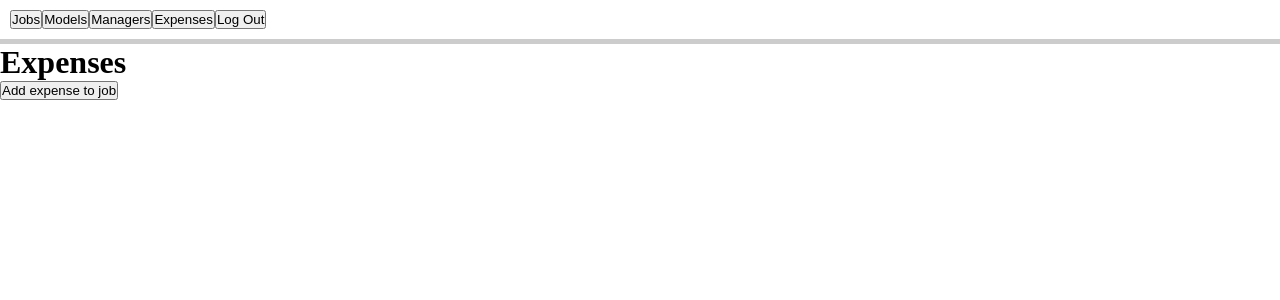
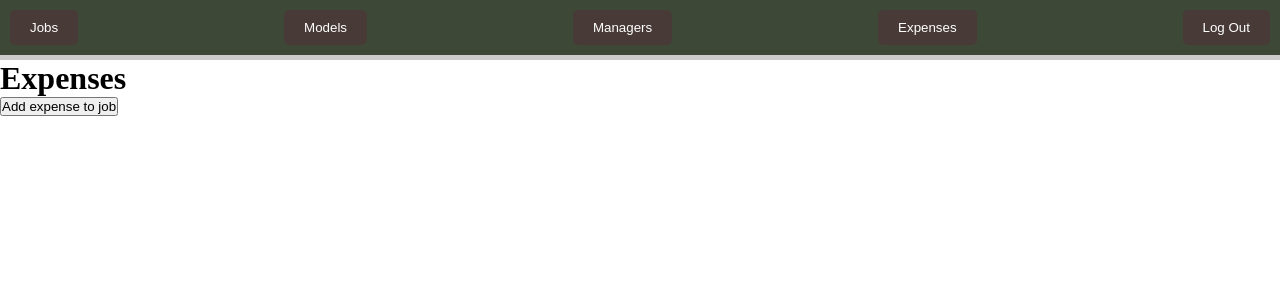
Before and after one commit to MAUI-afleveringer/Aflevering-2, a React (Vite) app in the folder frontend/ModelManagement/: page /expenses in a window 1280 px wide. Shown: the top 300 px of the page. Built offline with nearby package versions, Linux system fonts and the light colour scheme; sample sign-in values are in the browser's storage.

Commit message:
Added styles and moved pages to a pages folder

```diff
--- a/frontend/ModelManagement/src/NavigationBar.jsx
+++ b/frontend/ModelManagement/src/NavigationBar.jsx
@@ -22,12 +22,12 @@ export default function NavigationBar() {
     };
 
     return (
-        <nav style={{ padding: '10px', borderBottom: '5px solid #ccc'}}>
-            <button onClick={handleNavigateToJobs}>Jobs</button>
-            <button onClick={handleNavigateToModels}>Models</button>
-            <button onClick={handleNavigateToManagers}>Managers</button>
-            <button onClick={handleNavigateToExpenses}>Expenses</button>
-            <button onClick={handleLogout}>Log Out</button>
+        <nav className= "nav" style={{ padding: '10px', borderBottom: '5px solid #ccc'}}>
+            <button className="buttonNavbar" onClick={handleNavigateToJobs}>Jobs</button>
+            <button className="buttonNavbar" onClick={handleNavigateToModels}>Models</button>
+            <button className="buttonNavbar" onClick={handleNavigateToManagers}>Managers</button>
+            <button className="buttonNavbar" onClick={handleNavigateToExpenses}>Expenses</button>
+            <button className="buttonNavbar" onClick={handleLogout}>Log Out</button>
 
         </nav>
     );
--- a/frontend/ModelManagement/src/Expenses.jsx
+++ b/frontend/ModelManagement/src/Pages/Expenses.jsx
@@ -1,4 +1,4 @@
-import ExpenseModal from "./Modals/AddExpenseToJobModal";
+import ExpenseModal from "../Modals/AddExpenseToJobModal";
 import { createPortal } from 'react-dom';
 import { useState } from "react"
 
--- a/frontend/ModelManagement/src/Jobs.jsx
+++ b/frontend/ModelManagement/src/Pages/Jobs.jsx
@@ -2,10 +2,10 @@ import { jwtDecode } from "jwt-decode"
 import { useEffect, useState } from "react";
 import React from "react";
 import { createPortal } from "react-dom";
-import AddModelToJobModal from "./Modals/AddModelToJobModal";
-import DeleteModelFromJobModal from "./Modals/DeleteModelFromJob";
+import AddModelToJobModal from "../Modals/AddModelToJobModal";
+import DeleteModelFromJobModal from "../Modals/DeleteModelFromJob";
 
-import JobModal from "./Modals/CreateJobModal";
+import JobModal from "../Modals/CreateJobModal";
 
 export default function Jobs() {
     const [data, setData] = useState([]);
--- a/frontend/ModelManagement/src/Managers.jsx
+++ b/frontend/ModelManagement/src/Pages/Managers.jsx
@@ -1,7 +1,7 @@
 import { useState, useEffect } from 'react';
 import { createPortal } from 'react-dom';
-import ManagerModal from './Modals/CreateManagerModal';
-import UpdateManagerModal from './Modals/EditManagerModal';
+import ManagerModal from '../Modals/CreateManagerModal';
+import UpdateManagerModal from '../Modals/EditManagerModal';
 import { jwtDecode } from 'jwt-decode';
 import { useNavigate } from 'react-router-dom'
 import React from 'react';
--- a/frontend/ModelManagement/src/Models.jsx
+++ b/frontend/ModelManagement/src/Pages/Models.jsx
@@ -1,6 +1,6 @@
 import { useState } from "react"
 import { jwtDecode } from 'jwt-decode';
-import ModelModal from "./Modals/CreateModelModal";
+import ModelModal from "../Modals/CreateModelModal";
 import { createPortal } from 'react-dom';
 
 export default function Models() {
--- /dev/null
+++ b/frontend/ModelManagement/src/Styles/Styles.css
@@ -0,0 +1,15 @@
+.buttonNavbar{
+    background-color: hsl(11, 13%, 25%);
+    color: white;
+    padding: 10px 20px;
+    border-radius: 5px;
+    cursor: pointer;
+    border: none;
+}
+
+.nav{
+    background-color: hsl(100, 13%, 25%);
+    color: white;
+    display: flex;
+    justify-content: space-between;
+}
```
Also changed, not shown: frontend/ModelManagement/src/App.jsx (+6 -5 lines), frontend/ModelManagement/src/Pages/Login.jsx (renamed from frontend/ModelManagement/src/Login.jsx).
